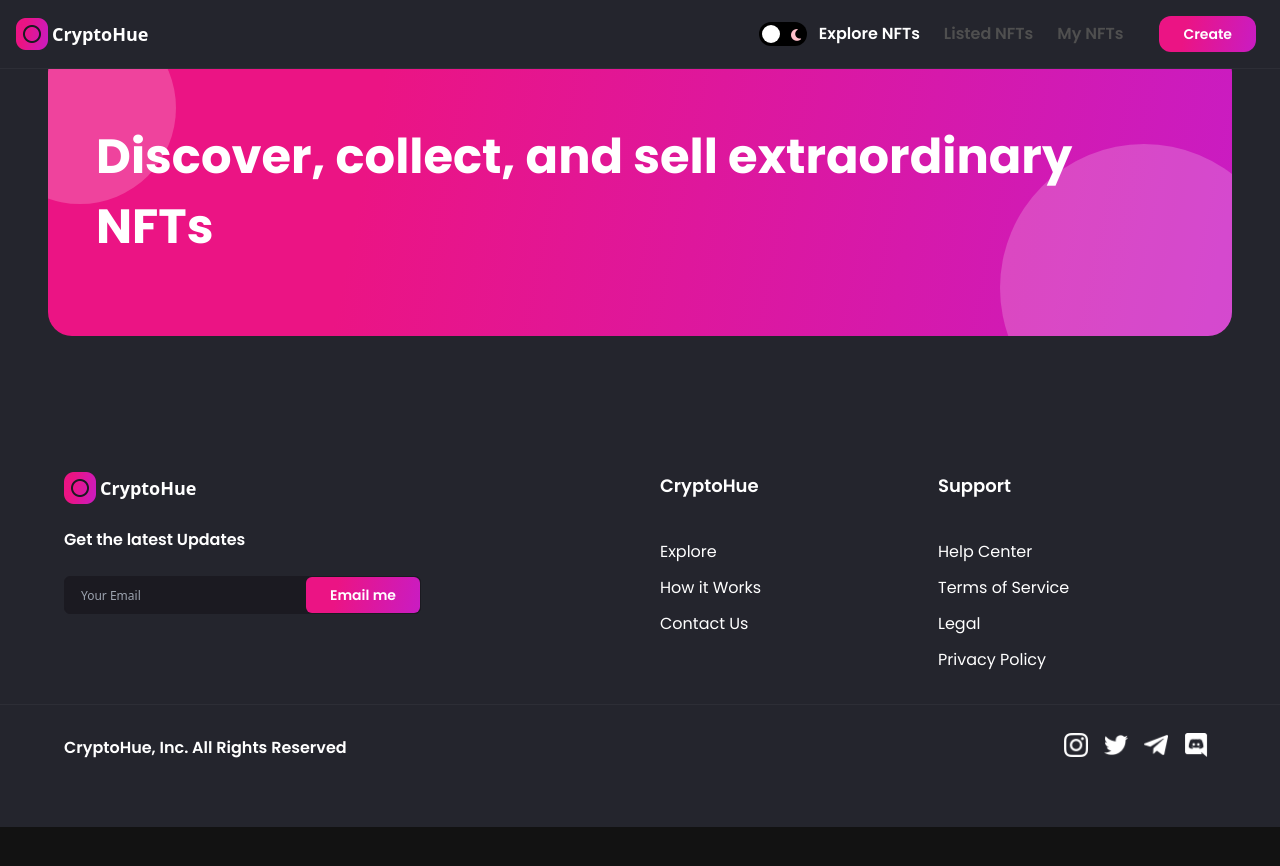
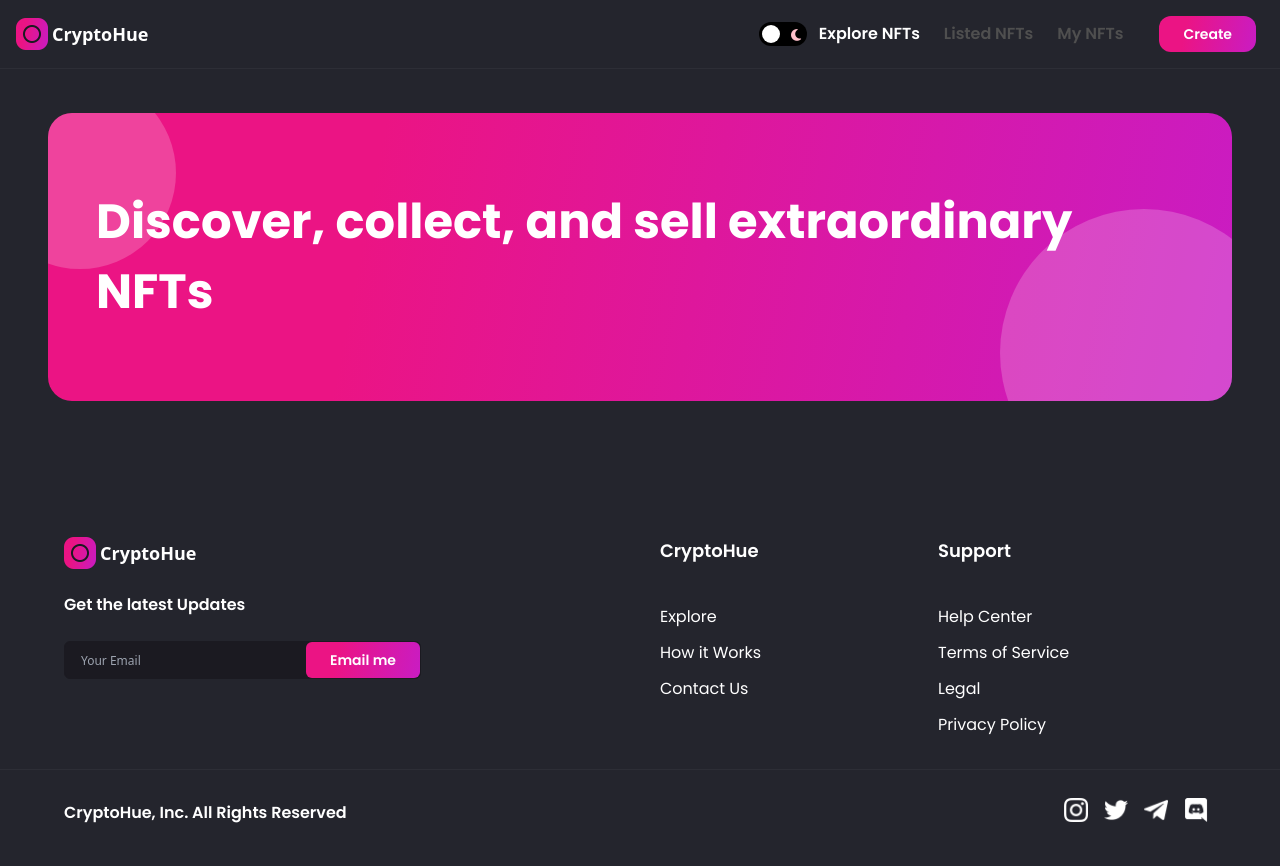
Before and after one commit to Jaumet91/nft-marketplace, a Next.js app: page / in a window 1280 px wide. Shown: the top 866 px of the page. Before the commit the page ends 827 px from the top, so only its background shows below. Built offline with nearby package versions, Linux system fonts and the light colour scheme.

Commit message:
Banner.tsx: done

```diff
--- a/pages/_app.tsx
+++ b/pages/_app.tsx
@@ -10,7 +10,9 @@ const MyApp = ({ Component, pageProps }: AppProps) => (
   <ThemeProvider attribute="class">
     <div className="min-h-screen bg-white dark:bg-nft-dark">
       <Navbar />
-      <Component {...pageProps} />
+      <div className="pt-65">
+        <Component {...pageProps} />
+      </div>
       <Footer />
     </div>
     <Script
```
